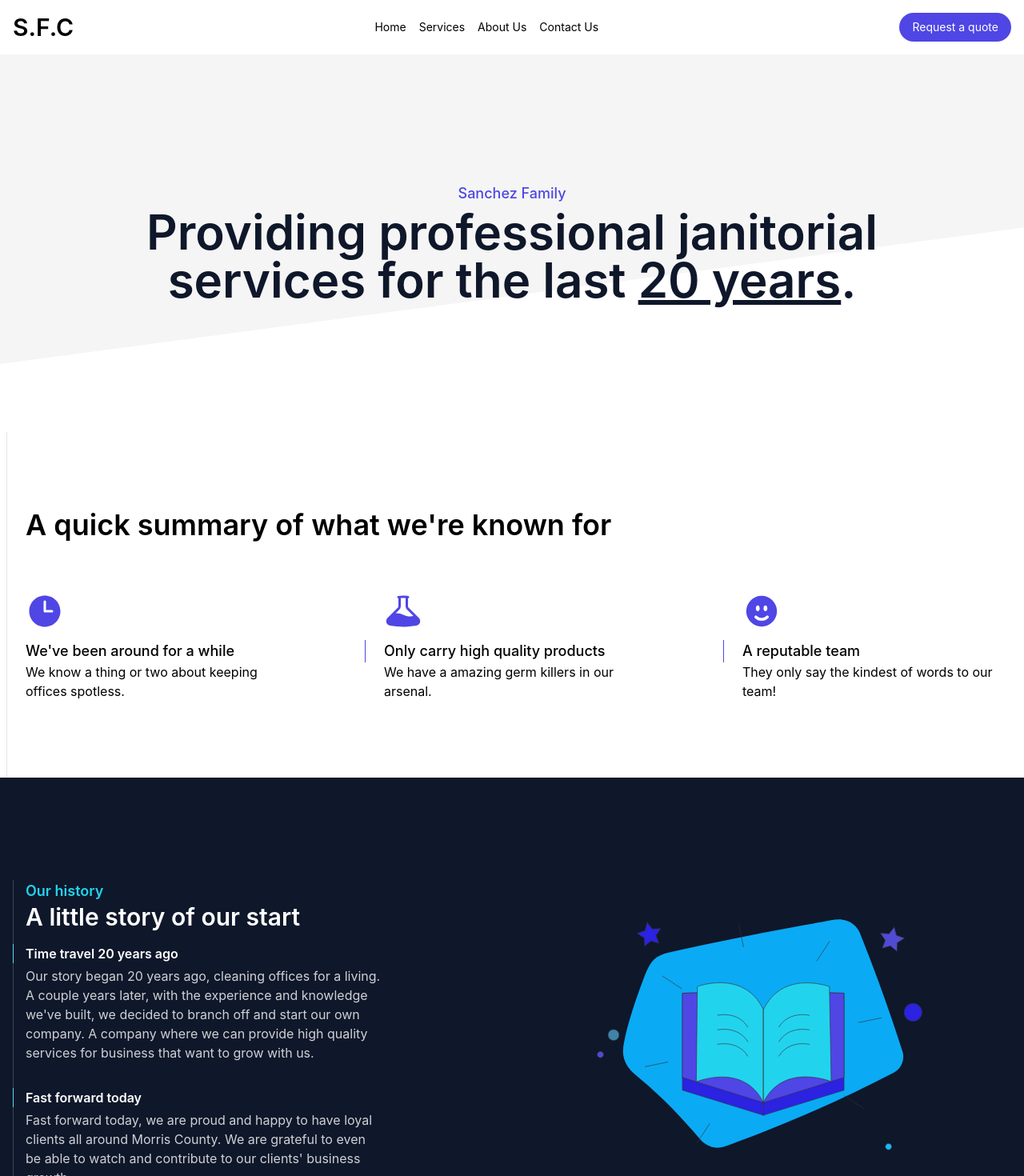
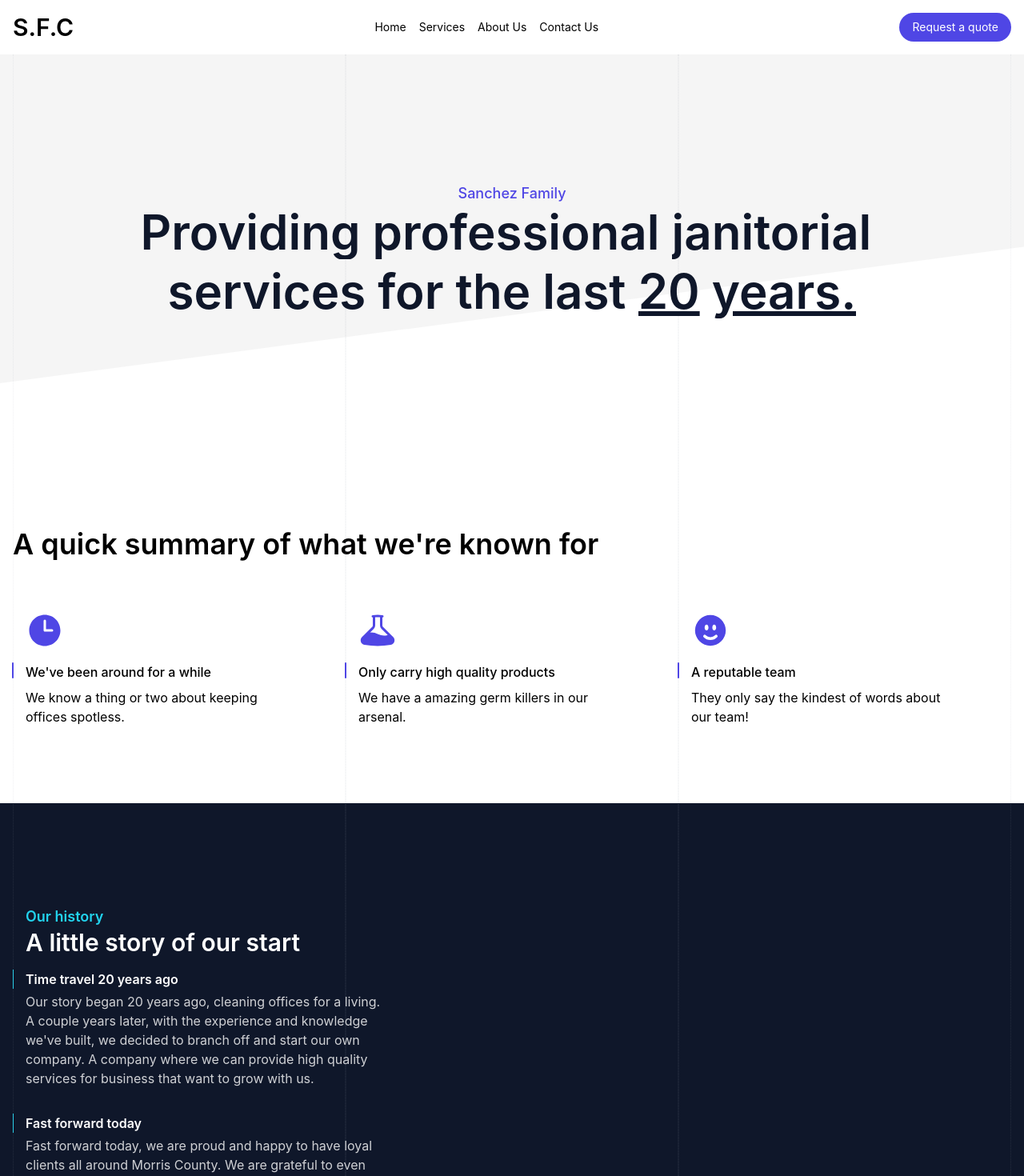
Before and after one commit to eds2002/sanchezfamilycleaning, a Next.js app: page /about-us in a window 1280 px wide. Shown: the top 1470 px of the page at 80% size. Built offline with nearby package versions, Linux system fonts and the light colour scheme.

Commit message:
remove image in about us, animation in about us hero, minor design changes

```diff
--- a/components/Sections/AboutUsHero.tsx
+++ b/components/Sections/AboutUsHero.tsx
@@ -1,17 +1,70 @@
-import React from 'react'
+import { AnimatePresence, motion } from "framer-motion";
+import React from "react";
 
 const AboutUsHero = () => {
+  const text =
+    "Providing professional janitorial services for the last 20 years.";
+  const textArr = () => {
+    const split = text.replaceAll(" ", " \xa0 ").split(" ");
+    return split;
+  };
   return (
-    <section className = "relative z-10 py-14 sm:py-24 lg:py-40 bg-neutral-100">
-      <div className = "flex flex-col max-w-5xl px-4 mx-auto text-center">
-        <span className = "z-10 block text-lg font-medium text-indigo-600">Sanchez Family</span>
-        <h1 className = "z-10 mt-1 text-5xl font-semibold text-slate-900 md:text-6xl">
-          Providing professional janitorial services for the last <span className = "underline">20 years</span>.
-        </h1>
+    <section className="relative py-14 sm:py-24 lg:py-40 bg-neutral-100 ">
+      <div className="flex flex-col max-w-5xl px-4 mx-auto text-center">
+        <AnimatePresence>
+          <p className="relative z-10 inline-block overflow-hidden text-lg font-medium text-indigo-600">
+            <motion.span
+              initial={{ y: "100%" }}
+              whileInView={{ y: 0 }}
+              viewport={{ once: true }}
+              transition={{
+                ease: [0.45, 0, 0, 1],
+                duration: 1,
+              }}
+              className="inline-block"
+            >
+              Sanchez Family
+            </motion.span>
+          </p>
+          <div className="w-full">
+            {textArr().map((val, index) => (
+              <h1
+                className="relative z-20 inline-block py-1 overflow-hidden text-5xl font-semibold text-slate-900 md:text-6xl"
+                key={val}
+              >
+                <motion.span
+                  initial={{ y: "100%" }}
+                  whileInView={{ y: 0 }}
+                  viewport={{ once: true }}
+                  transition={{
+                    ease: [0.45, 0, 0, 1],
+                    duration: 1,
+                    delay: index * 0.02,
+                  }}
+                  className={`${
+                    [14, 16].includes(index) ? "underline" : ""
+                  } inline-block`}
+                >
+                  {val}
+                </motion.span>
+              </h1>
+            ))}
+          </div>
+        </AnimatePresence>
       </div>
-      <svg className = "absolute bottom-0 left-0 right-0" xmlns="http://www.w3.org/2000/svg" viewBox="0 0 1440 320"><path fill="#FFFFFF" fill-opacity="1" d="M0,224L1440,32L1440,320L0,320Z"></path></svg>
+      <svg
+        className="absolute bottom-0 left-0 right-0 "
+        xmlns="http://www.w3.org/2000/svg"
+        viewBox="0 0 1440 320"
+      >
+        <path
+          fill="#FFFFFF"
+          fill-opacity="1"
+          d="M0,224L1440,32L1440,320L0,320Z"
+        ></path>
+      </svg>
     </section>
-  )
-}
+  );
+};
 
-export default AboutUsHero
+export default AboutUsHero;
--- a/components/Sections/OurStory.tsx
+++ b/components/Sections/OurStory.tsx
@@ -1,43 +1,45 @@
-import Image from 'next/image'
-import React from 'react'
+import Image from "next/image";
+import React from "react";
 
-const OurStory:React.FC = () => {
+const OurStory: React.FC = () => {
   return (
-    <section className = "h-full px-4 py-20 text-white md:py-32 bg-slate-900">
-      <div className = "relative flex flex-col gap-10 px-4 mx-auto md:flex-row max-w-7xl">
-        <div className = "md:flex-1">
-          <span className = "block text-lg font-semibold text-cyan-400">Our history</span>
-          <h3 className = "max-w-xl text-3xl font-semibold text-white">A little story of our start</h3>
-          <div className = "">
-            <div className = "mt-4">
-              <h5 className = "relative font-semibold">
+    <section className="h-full py-20 text-white md:py-32 bg-slate-900">
+      <div className="relative flex flex-col gap-10 px-4 mx-auto md:flex-row max-w-7xl">
+        <div className="px-4 md:flex-1">
+          <span className="block text-lg font-semibold text-cyan-400">
+            Our history
+          </span>
+          <h3 className="max-w-xl text-3xl font-semibold text-white">
+            A little story of our start
+          </h3>
+          <div className="mt-4">
+            <h5 className="relative font-semibold">
               Time travel 20 years ago
-                <span className = "absolute top-0 block w-px h-full -left-4 bg-cyan-400"></span>
+              <span className="absolute top-0 block w-px h-full -left-4 bg-cyan-400"></span>
             </h5>
-              <p className = "max-w-md mt-1 opacity-80">
-                Our story began 20 years ago, cleaning offices for a living. A couple years later, with the experience and knowledge we&apos;ve built, we decided to branch off and start our own company.
-                A company where we can provide high quality services for business that want to grow with us.
+            <p className="max-w-md mt-1 opacity-80">
+              Our story began 20 years ago, cleaning offices for a living. A
+              couple years later, with the experience and knowledge we&apos;ve
+              built, we decided to branch off and start our own company. A
+              company where we can provide high quality services for business
+              that want to grow with us.
             </p>
           </div>
-            <div className = "mt-8">
-              <h5 className = "relative font-semibold">
+          <div className="mt-8">
+            <h5 className="relative font-semibold">
               Fast forward today
-                <span className = "absolute top-0 block w-px h-full -left-4 bg-cyan-400"></span>
+              <span className="absolute top-0 block w-px h-full -left-4 bg-cyan-400"></span>
             </h5>
-              <p className = "max-w-md mt-1 opacity-80">
-                Fast forward today, we are proud and happy to have loyal clients all around Morris County. We are grateful to even be able
-                to watch and contribute to our clients&apos; business growth.
+            <p className="max-w-md mt-1 opacity-80">
+              Fast forward today, we are proud and happy to have loyal clients
+              all around Morris County. We are grateful to even be able to watch
+              and contribute to our clients&apos; business growth.
             </p>
           </div>
         </div>
       </div>
-        <div className = "relative w-full h-[350px] md:flex-1 md:h-auto ">
-          <Image src = "/education.svg" layout='fill' alt = "Image of a book." objectFit='contain'/>
-        </div>
-        <div className = "absolute left-0 w-[0.5px] h-full top-0 bottom-0 bg-white/20"/>
-      </div>
     </section>
-  )
-}
+  );
+};
 
-export default OurStory
+export default OurStory;
--- a/components/Sections/Testimonials.tsx
+++ b/components/Sections/Testimonials.tsx
@@ -16,33 +16,34 @@ const testimonials = [
   {
     icon: FaceSmileIcon,
     heading: "A reputable team",
-    paragraph: "They only say the kindest of words to our team!",
+    paragraph: "They only say the kindest of words about our team!",
   },
 ];
 
 const Testimonials: React.FC = () => {
   return (
     <section className="relative px-4 py-24 mx-auto max-w-7xl">
-      <div className="px-4 ">
+      <div className="">
         <h3 className="relative mb-16 text-4xl font-semibold">
           A quick summary of what we&apos;re known for
         </h3>
-        <div className="flex flex-col items-start justify-between w-full gap-10 md:flex-row">
+        <div className="grid w-full grid-cols-1 sm:grid-cols-2 lg:grid-cols-3 gap-y-10">
           {testimonials.map((testimonial) => (
             <div
-              className="flex flex-col items-start justify-start text-left md:max-w-xs"
+              className="relative flex flex-col items-start justify-start w-full h-full pl-4"
               key={testimonial.heading}
             >
               <testimonial.icon className="w-12 h-12 text-indigo-600" />
-              <h3 className="relative w-full mt-3 text-lg font-medium">
+              <h3 className="mt-4 text-sm font-medium sm:text-base">
                 {testimonial.heading}
-                <span className="absolute top-0 bottom-0 block w-px bg-indigo-600 -left-6"></span>
+                <span className="absolute -left-[1px] w-0.5 h-5 bg-indigo-600 z-[20] rounded-full" />
               </h3>
-              <p>{testimonial.paragraph}</p>
+              <p className="max-w-xs mt-2 text-sm text-left sm:text-base">
+                {testimonial.paragraph}
+              </p>
             </div>
           ))}
         </div>
-        <div className="absolute top-0 bottom-0 w-[0.5px] h-full left-2 bg-neutral-200" />
       </div>
     </section>
   );
--- a/components/global/Footer.tsx
+++ b/components/global/Footer.tsx
@@ -6,7 +6,7 @@ const Footer: React.FC = () => {
   const { scrollYProgress } = useScroll();
   let y = useTransform(scrollYProgress, [0.8, 1], ["0%", "250%"]);
   return (
-    <section className="relative py-10 bg-gray-100 ">
+    <section className="relative py-10 bg-gray-100 z-[30]">
       <div className="relative z-20 px-4 mx-auto text-center max-w-7xl">
         <p className="text-3xl font-semibold">S.F.C</p>
         <div className="flex items-center justify-center mt-4 text-sm gap-x-3">
--- a/components/global/Header.tsx
+++ b/components/global/Header.tsx
@@ -40,7 +40,7 @@ const Header = ({ logoColor }: { logoColor?: string }) => {
 
   return (
     <>
-      <section className="py-4">
+      <section className="relative z-20 py-4">
         <div className="flex items-center justify-between px-4 mx-auto gap-x-6 max-w-7xl">
           <Link href="/">
             <h1
--- a/pages/about-us.tsx
+++ b/pages/about-us.tsx
@@ -17,15 +17,28 @@ const AboutUs: NextPage = () => {
         <title>About us | Sanchez Family Cleaning</title>
       </Head>
       <Header />
-      <main className="pb-24 md:pb-0">
+      <main className="relative pb-24 md:pb-0">
         <AboutUsHero />
         <Testimonials />
         <OurStory />
         <GetStarted />
+        <GridLines />
       </main>
       <Footer />
     </>
   );
 };
 
+function GridLines() {
+  return (
+    <div className="absolute inset-0 z-10 ">
+      <div className="grid w-full h-full grid-cols-1 px-4 mx-auto md:grid-cols-2 lg:grid-cols-3 max-w-7xl">
+        <div className="border-dotted border-gray-400 border-opacity-[0.15] border-x" />
+        <div className="hidden border-dotted border-gray-400 border-opacity-[0.15] border-x sm:block" />
+        <div className="hidden border-dotted border-gray-400 border-opacity-[0.15] border-x lg:block" />
+      </div>
+    </div>
+  );
+}
+
 export default AboutUs;
```
Also changed, not shown: components/Sections/AboutUs.tsx (+5 -5 lines), components/Sections/GetStarted.tsx (+25 -21 lines). Lines whose indentation alone changed are shown as unchanged.
